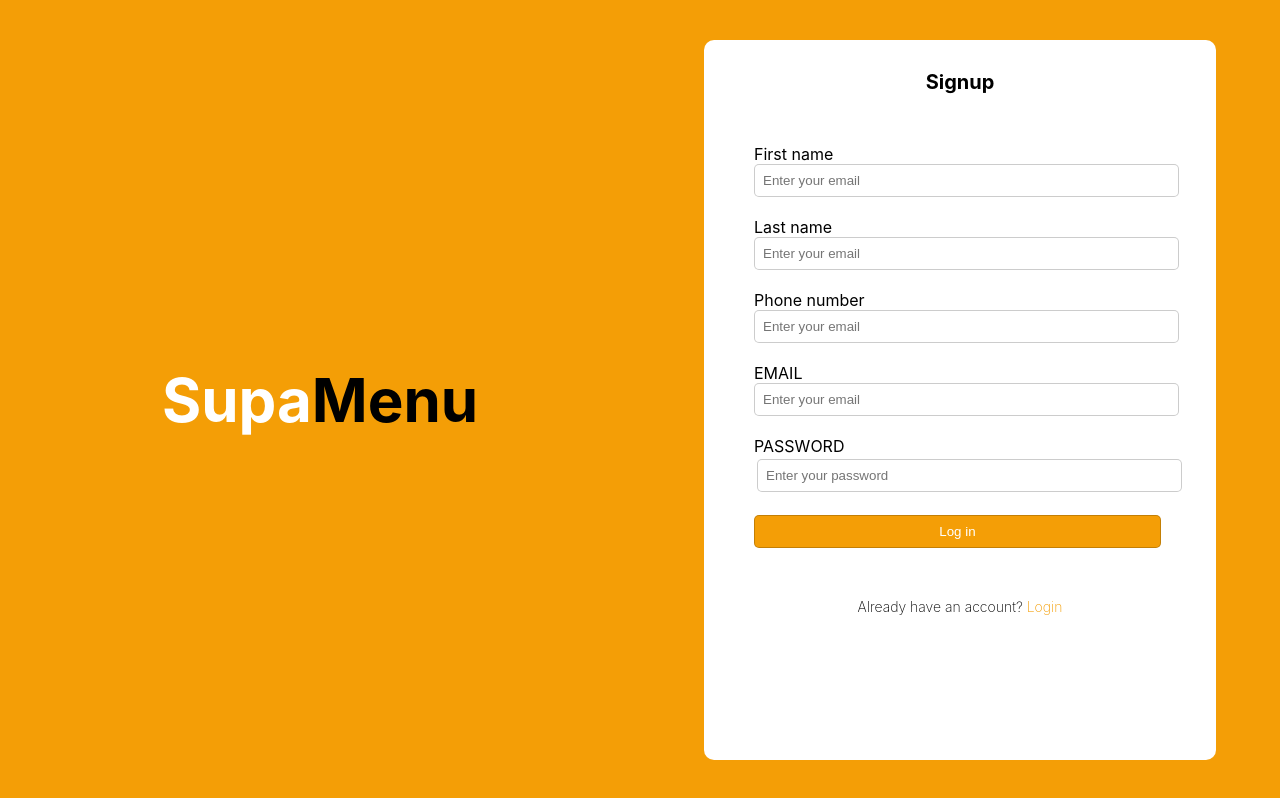
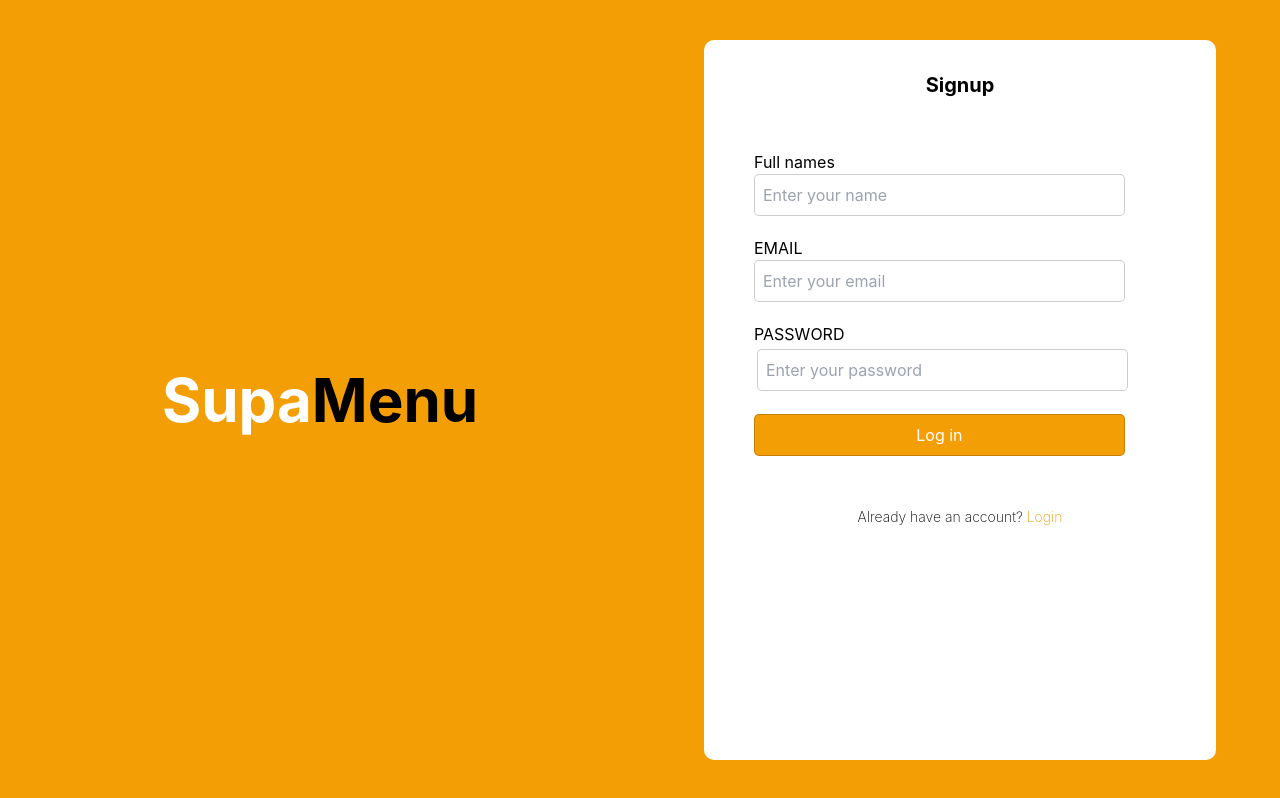
Before and after one commit to teta-Lena/SupaMenu, a React (Create React App) app: page /register in a window 1280 px wide. Built offline with nearby package versions, Linux system fonts and the light colour scheme.

Commit message:
auth and routing done

```diff
--- a/src/Pages/LoginPage.jsx
+++ b/src/Pages/LoginPage.jsx
@@ -1,11 +1,11 @@
 import React, { useState } from "react";
-import { useDispatch } from "react-redux";
+// import { useDispatch } from "react-redux";
 
 
 const LoginPage = () => {
   const [email,setEmail] = useState('');
   const [password,setPassword] = useState('');
-  const dispatch = useDispatch();
+  // const dispatch = useDispatch();
 
   const onChangeEmail = (e)=>{
     setEmail(e.target.value);
--- a/src/Pages/RegisterPage.jsx
+++ b/src/Pages/RegisterPage.jsx
@@ -1,6 +1,68 @@
 import React from "react";
+import {useForm} from "react-hook-form";
+import * as yup from "yup";
+import {yupResolver} from '@hookform/resolvers/yup'
+import { useState } from "react";
+import axios from "axios";
+import { toast } from "react-toastify";
+import {useNavigation, useNavigate } from "react-router-dom";
+const schema = yup.object().shape({
+  fullnames: yup.string().required().min(2),
+  // lastname: yup.string().required().min(2),
+  // phone:yup.string().required(),
+  email: yup.string().email().required(),
+  password: yup.string().required().min(8).max(32),
 
+})
 const RegisterPage = () => {
+  const {register, handleSubmit,formState :{errors},reset} = useForm({resolver:yupResolver(schema)});
+  const navigate = useNavigate();
+
+  const [data,setData] = useState({
+    fullnames:"",
+    // lastname:"",
+    email:"",
+    // phone:"",
+    password:""
+  })
+
+  const handleChange = (e) =>{
+    setData({...data,[e.target.name]:e.target.value});
+  }
+  const onSubmitHandler = async(data,e)=>{
+    e.preventDefault();
+    console.log({data});
+
+    try{
+
+      const res = await axios.post("/u/addUser",data);
+
+      console.log(res.data);
+      toast.success("User added successfully");
+
+      navigate('/dashboard');
+    }catch(e){
+      console.log(e);
+      toast.error(e.response.data.message);
+      console.log(e.response.data.message);
+    }
+    reset();
+  }
+
+  // const saveData = async(e) =>{
+    // e.preventDefault();
+
+    // try{
+
+    //   const res = await axios.post("/u/addUser",data);
+
+    //   console.log(res.data);
+    // }catch(e){
+    //   console.log(e.message);
+    // }
+
+  // }
+
   return (
     <div className="auth-container">
       <div className="form-container">
@@ -11,30 +73,39 @@ const RegisterPage = () => {
         </div>
         <div className="input-container-register">
           <h5>Signup</h5>
-          <form className="form-data">
+          <form className="form-data" onSubmit={handleSubmit(onSubmitHandler)}>
           <div className="field">
-              <div>First name</div>
-              <input type="text " placeholder="Enter your email" />
+              <div>Full names</div>
+              <input type="text " placeholder="Enter your name" {...register("fullnames")} name="fullnames" value={data.fullnames} onChange={handleChange}/>
+              <p className="text-red-800">{errors.fullnames?.message}</p>
             </div>
+            {/* <div className="field"> */}
+              {/* <div>Last name</div>
+              <input type="text " placeholder="Enter your email" {...register("lastname")}/>
+              <p className="text-red-800">{errors.lastname?.message}</p>
+            </div> */}
+            {/* <div className="field">
+              <div>Phone number</div>
+              <input type="text " placeholder="Enter your phone" {...register("phone")} name="phone"/>
+              <p className="text-red-800">{errors.lastname?.phone}</p>
+            </div> */}
             <div className="field">
-              <div>Last name</div>
-              <input type="text " placeholder="Enter your email" />
-            </div>
-            <div className="field">
-              <div>Phone number</div>
-              <input type="text " placeholder="Enter your email" />
-            </div>
-            <div className="field">
-              <div>EMAIL</div>
-              <input type="text " placeholder="Enter your email" />
+              <label>EMAIL</label>
+              <input type="text " placeholder="Enter your email" {...register("email")} name="email" value={data.email} onChange={handleChange}/>
+              <p className="text-red-800">{errors.email?.message}</p>
             </div>
             <div className="field">
               <label>PASSWORD </label>
               <input
                 className="form-field"
+                name="password"
                 type="text"
                 placeholder="Enter your password"
+                {...register("password")}
+                value={data.password}
+                onChange={handleChange}
               />
+              <p className="text-red-800">{errors.password?.message}</p>
             </div>
             <div className="field">
               <input type="submit" value="Log in" className="loginsubmit" />
--- a/src/index.css
+++ b/src/index.css
@@ -1,3 +1,8 @@
+
+@tailwind base;
+@tailwind components;
+@tailwind utilities;
+
 *{
   margin: 0;
 }
--- a/src/index.js
+++ b/src/index.js
@@ -12,16 +12,23 @@ import RestoInfoPage from "./Pages/RestoInfoPage";
 import RestoTypePage from "./Pages/RestoTypePage";
 import CreateMenu from "./Pages/CreateMenu";
 import DrinksPage from "./Pages/DrinksPage";
+import { ToastContainer } from "react-toastify";
+import "react-toastify/dist/ReactToastify.css";
 // import store from "./store";
+import axios from "axios";
+import Dashboard from "./Pages/Dashboard";
 
+axios.defaults.baseURL = "http://localhost:4000/";
 const root = ReactDOM.createRoot(document.getElementById("root"));
 root.render(
   <React.StrictMode>
+    <ToastContainer />
     <Router>
       <Routes>
         <Route path="login" element={<LoginPage />} />
         <Route path="register" element={<RegisterPage />} />
         <Route path="" element={<HomePage />} />
+        <Route path="/dashboard" element={<Dashboard />} />
         <Route path="restaurant" element={<RestoInfoPage />} />
         <Route path="restaurantdetails" element={<RestoTypePage />} />
         <Route path="drinksmenu" element={<CreateMenu />} />
--- /dev/null
+++ b/tailwind.config.js
@@ -0,0 +1,8 @@
+/** @type {import('tailwindcss').Config} */
+module.exports = {
+  content: ["./src/**/*.{js,jsx,ts,tsx}"],
+  theme: {
+    extend: {},
+  },
+  plugins: [],
+};
```
Also changed, not shown: package.json (+6 -1 lines), 1 other file (tests, documents, lock files or other folders).
